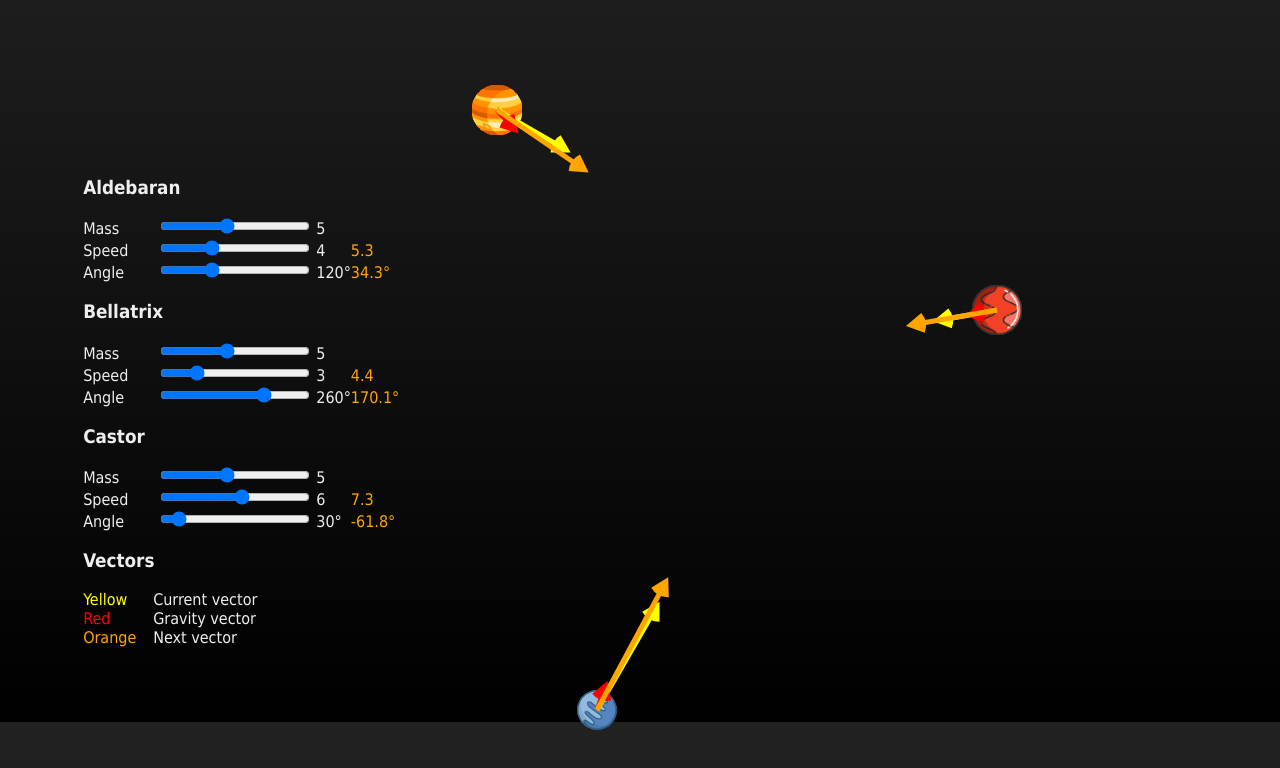
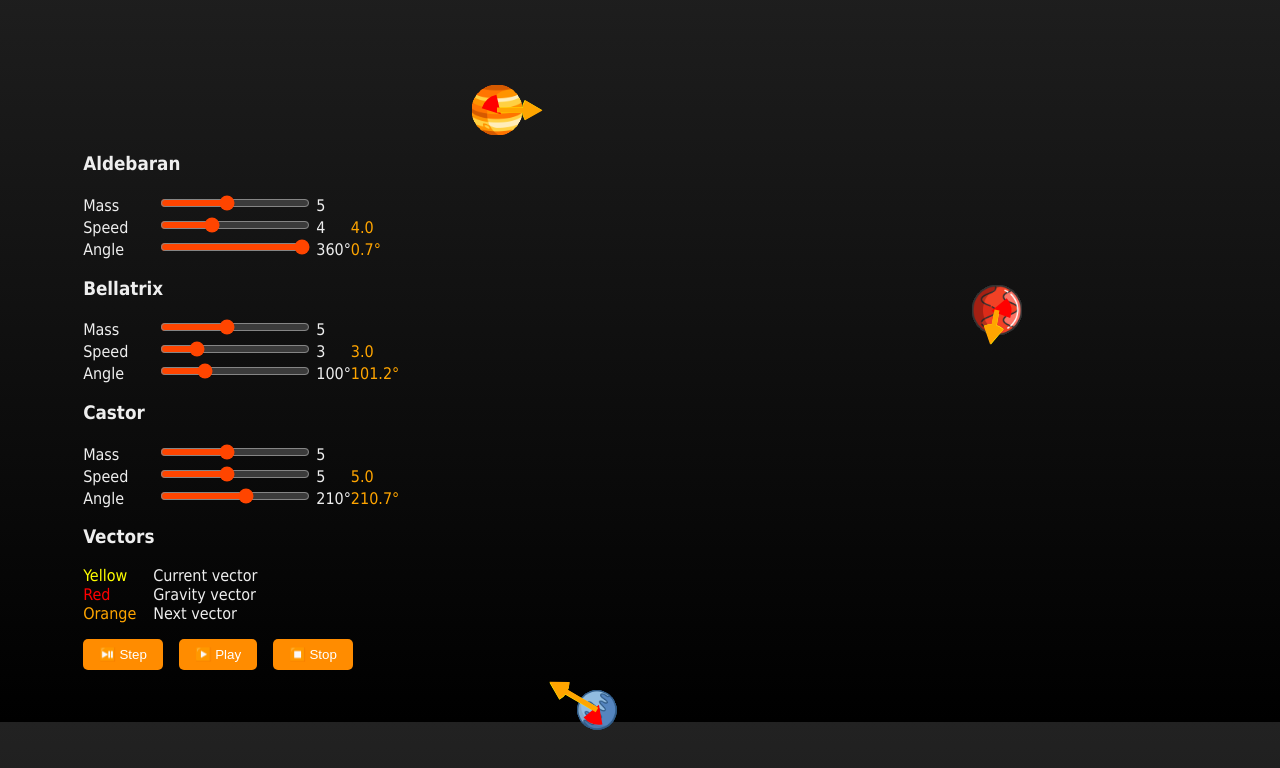
Before and after one commit to winkbrace/threebody, a plain HTML site: page index.html in a window 1280 px wide. Shown: the part 110-878 px from the top of the page. Drawn offline with Linux system fonts and the light colour scheme.

Commit message:
Make the simulation work

```diff
--- a/css/style.css
+++ b/css/style.css
@@ -33,9 +33,31 @@ main {
         display: flex;
         flex-direction: column;
 
+        &.button-container {
+            flex-direction: row;
+            gap: 1rem;
+        }
+
         label {
             input {
                 width: 150px;
+
+                &[type="range"] {
+                    accent-color: orangered;
+                }
+            }
+        }
+
+        button {
+            background-color: darkorange;
+            color: white;
+            border: none;
+            padding: 0.5rem 1rem;
+            border-radius: 5px;
+            cursor: pointer;
+
+            &:hover {
+                background-color: orangered;
             }
         }
     }
--- a/index.html
+++ b/index.html
@@ -87,6 +87,11 @@
                     <li><span class="label-text red">Red</span>Gravity vector</li>
                     <li><span class="label-text orange">Orange</span>Next vector</li>
                 </ul>
+                <p class="button-container">
+                    <button id="step">⏯️ Step</button>
+                    <button id="play">▶️ Play</button>
+                    <button id="stop">⏹️ Stop</button>
+                </p>
             </article>
 
         </section>
--- a/src/script.js
+++ b/src/script.js
@@ -5,8 +5,8 @@ const canvas = document.getElementById('vectors');
 const ctx = canvas.getContext("2d");
 ctx.lineWidth = 5;
 
-const G = 200000; // Gravitational constant. Change to alter magnitude.
-const speedMagnitude = 20;
+const G = 5000; // Gravitational constant. Change to alter gravitational force.
+const speedMagnitude = 10;
 
 // Initialize planets
 const planets = {
@@ -15,7 +15,7 @@ const planets = {
         img: "img/planet1.png",
         pos: {x: 100, y: 100},
         mass: 5,
-        V2: {angle: 120, speed: 4},
+        V2: {angle: 360, speed: 4},
         vectors: {current: {}, gravity: {}, combined: {}}
     },
     bellatrix: {
@@ -23,7 +23,7 @@ const planets = {
         img: "img/planet2.png",
         pos: {x: 600, y: 300},
         mass: 5,
-        V2: {angle: 260, speed: 3},
+        V2: {angle: 100, speed: 3},
         vectors: {current: {}, gravity: {}, combined: {}}
     },
     castor: {
@@ -31,12 +31,16 @@ const planets = {
         img: "img/planet3.png",
         pos: {x: 200, y: 700},
         mass: 5,
-        V2: {angle: 30, speed: 6},
+        V2: {angle: 210, speed: 5},
         vectors: {current: {}, gravity: {}, combined: {}}
     },
 };
 
-const next = {aldebaran: {pos: {}, V2: {}}, bellatrix: {pos: {}, V2: {}}, castor: {pos: {}, V2: {}}};
+const next = {
+    aldebaran: {pos: {x: 100, y: 100}, V2: {}},
+    bellatrix: {pos: {x: 600, y: 300}, V2: {}},
+    castor:    {pos: {x: 200, y: 700}, V2: {}},
+};
 
 const clearCanvas = function () {
     ctxPlanets.clearRect(0, 0, canvasPlanets.width, canvasPlanets.height);
@@ -73,7 +77,7 @@ const drawVector = function (start, end, angle, color) {
 
 const drawPlanetVector = function (planet) {
     const magnitude = planet.V2.speed * speedMagnitude;
-    const angle = (planet.V2.angle - 90) * (Math.PI / 180);
+    const angle = (planet.V2.angle) * (Math.PI / 180);
     const start = {x: planet.pos.x, y: planet.pos.y}
     const end = {
         x: start.x + Math.cos(angle) * magnitude,
@@ -136,7 +140,7 @@ const setNextValues = function (planet) {
     next[planetId].pos.x += Math.cos(angle) * speed;
     next[planetId].pos.y += Math.sin(angle) * speed;
     next[planetId].V2.speed = speed;
-    next[planetId].V2.angle = angle * (180 / Math.PI);
+    next[planetId].V2.angle = ((angle * (180 / Math.PI)) + 360) % 360;
 
     document.getElementById(planetId + '-speed-next').innerText = next[planetId].V2.speed.toFixed(1);
     document.getElementById(planetId + '-angle-next').innerText = next[planetId].V2.angle.toFixed(1);
@@ -161,6 +165,17 @@ const draw = function ()
 
         setNextValues(planet);
     }
+}
+
+const advance = function() {
+    for (let planetId in planets) {
+        planets[planetId].pos.x = next[planetId].pos.x;
+        planets[planetId].pos.y = next[planetId].pos.y;
+        planets[planetId].V2.speed = next[planetId].V2.speed;
+        planets[planetId].V2.angle = next[planetId].V2.angle;
+    }
+
+    draw();
 }
 
 // initialize html form
@@ -197,4 +212,13 @@ document.querySelectorAll('input[type="range"]').forEach((input) => {
     input.dispatchEvent(new Event('change'));
 });
 
-draw();
+document.getElementById('step').addEventListener('click', () => advance());
+let playInterval;
+document.getElementById('play').addEventListener('click', () => {
+    playInterval = setInterval(() => advance(), 100);
+    document.getElementById('stop').style.backgroundColor = 'red';
+});
+document.getElementById('stop').addEventListener('click', (e) => {
+    clearInterval(playInterval);
+    e.target.style.backgroundColor = 'darkorange';
+});
```
